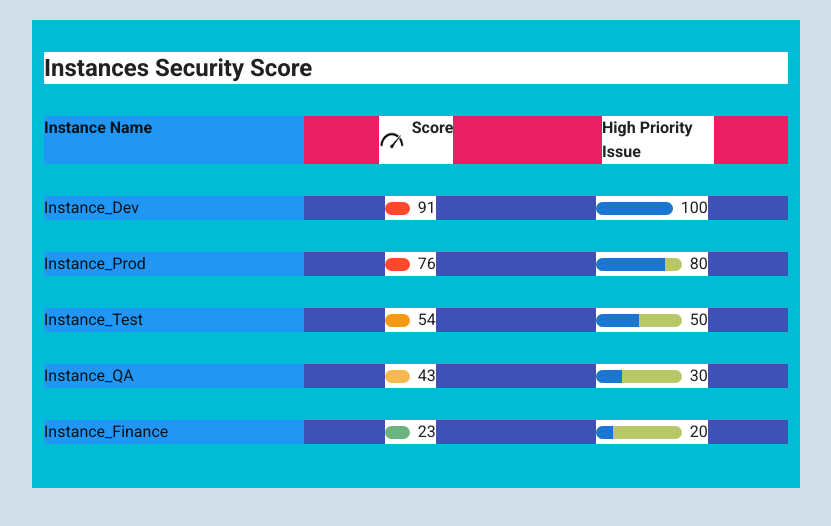
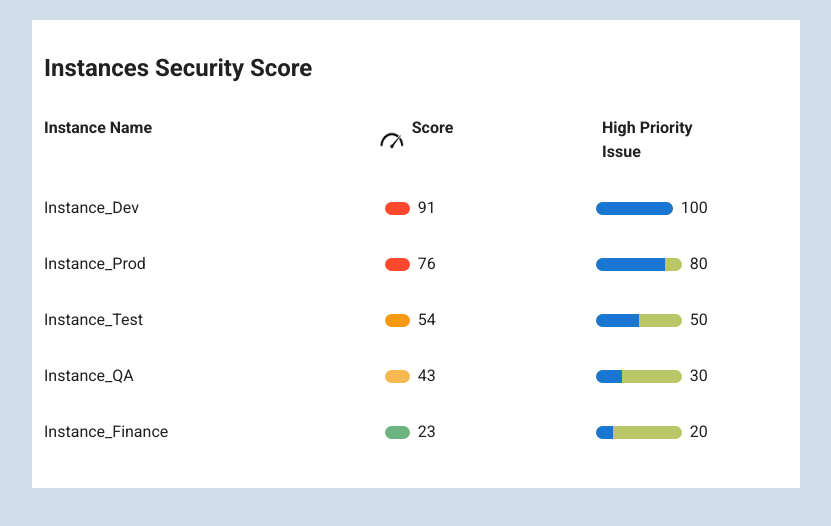
Before and after one commit to Swati11129/instance_security_score, a Vue app: page /#/ in a window 1280 px wide. Shown: the top 526 px of the page, without its empty margins (224-1055 px from the left). Built offline with nearby package versions, Linux system fonts and the light colour scheme.

Commit message:
color changed

```diff
--- a/src/components/InstanceSecurityScore.vue
+++ b/src/components/InstanceSecurityScore.vue
@@ -1,17 +1,17 @@
 <template>
 <div style="background-color:#d1dde8; width:100vw; height:100vh">
-    <v-container class=" white my-5 cyan" style="width: 60%;">
-        <div class="text my-5 font-weight-bold text-h5 white  ">Instances Security Score</div>
+    <v-container class=" white my-5 " style="width: 60%;">
+        <div class="text my-5 font-weight-bold text-h5   ">Instances Security Score</div>
         <div>
-            <div class="font-weight-bold d-flex pink my-8" v-for="(title, i) in titles" :key="i">
-                <span style="width:35%" class="blue">
+            <div class="font-weight-bold d-flex  my-8" v-for="(title, i) in titles" :key="i">
+                <span style="width:35%" class="">
                     <div v-text="title.text"></div>
                 </span>
-                <div style="" class="white mx-auto d-flex">
+                <div style="" class=" mx-auto d-flex">
                     <img src="../assets/score icon.jpg" width="25" height="20" class="mr-2 my-auto">
                     <div v-text="title.score"> </div>
                 </div>
-                <span class="white mx-auto" style="width: 15%;">
+                <span class=" mx-auto" style="width: 15%;">
                     <div v-text="title.priority"></div>
                 </span>
             </div>
@@ -19,15 +19,15 @@
 
         <div>
             <div color="primary">
-                <div class="my-8 d-flex indigo" v-for="(item, i) in items" :key="i">
-                    <div class="blue my-auto" style="width:35%">
+                <div class="my-8 d-flex " v-for="(item, i) in items" :key="i">
+                    <div class=" my-auto" style="width:35%">
                         <div v-text="item.text"></div>
                     </div>
-                    <div  class="d-flex mx-auto white my-auto" style="">
+                    <div  class="d-flex mx-auto  my-auto" style="">
                         <div  style="width:25px; height:13px" :style="{'background-color':score_color(item.score)}" class="rounded-pill my-auto mr-2  "/>
                         <div v-text="item.score"/>
                     </div>
-                    <div class="white my-auto mx-auto d-flex justify-space-between" style="width:15%">
+                    <div class=" my-auto mx-auto d-flex justify-space-between" style="width:15%">
                             <v-progress-linear   class="rounded-pill yellow mr-2 my-auto" v-model="item.high_priority_issue" height="13"  />
                         <div v-text="item.high_priority_issue" />
                     </div>
```
